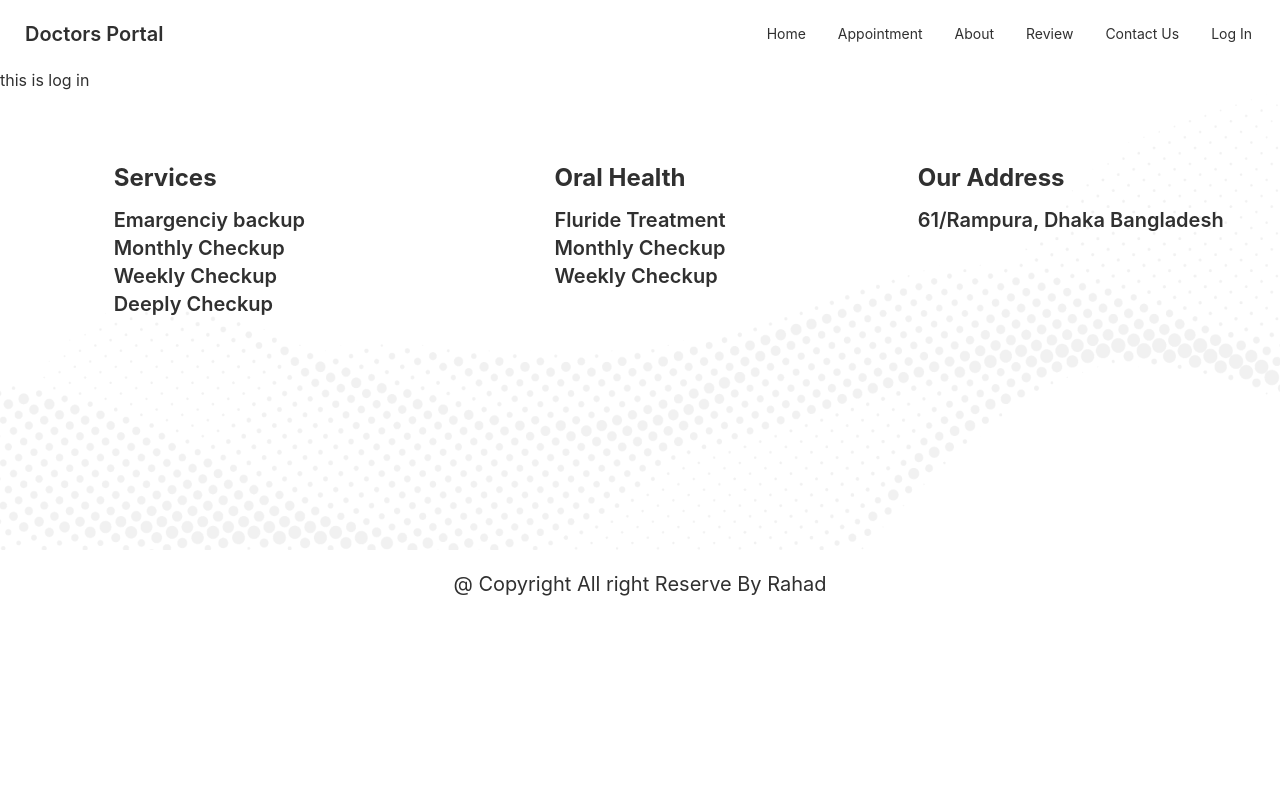
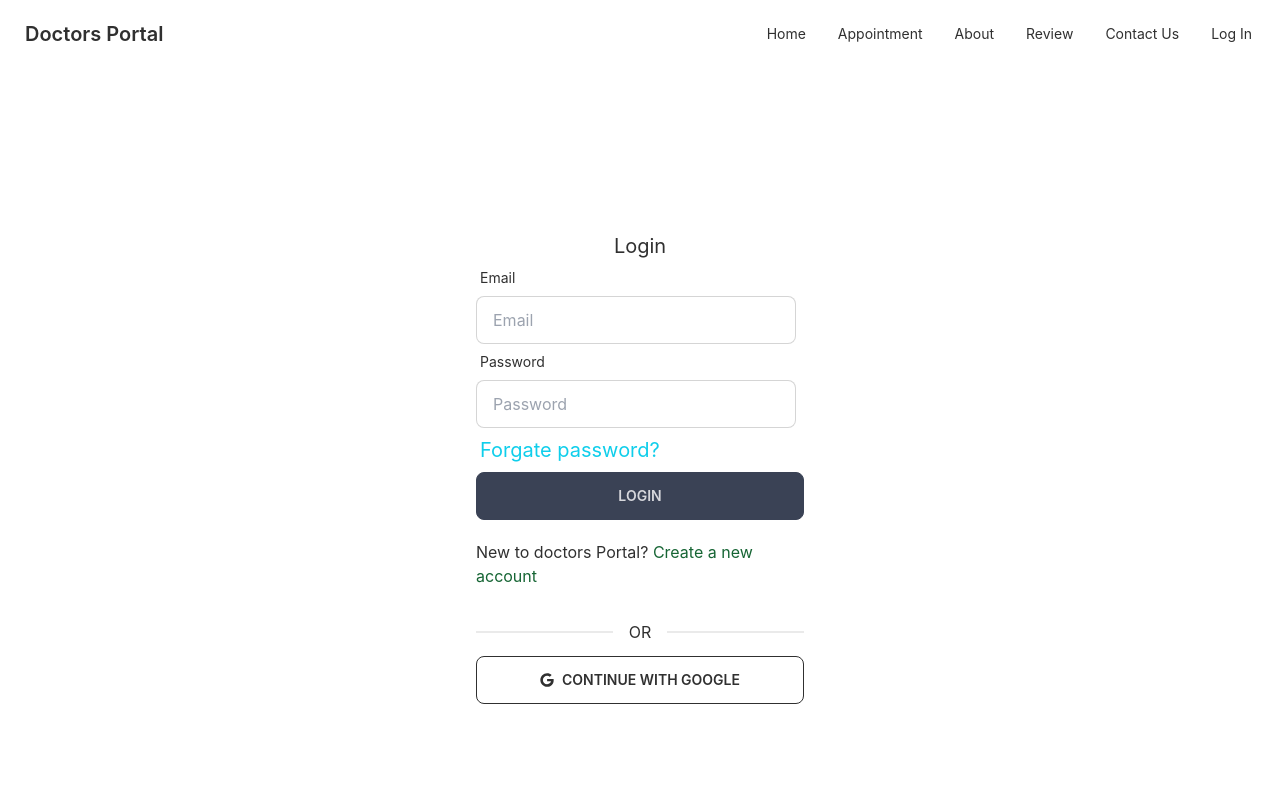
Before and after one commit to Rahadm19/Doctors-portal, a React (Create React App) app: page /login in a window 1280 px wide. Shown: the top 800 px of the page. Built offline with nearby package versions, Linux system fonts and the light colour scheme.

Commit message:
make login form and add firbase

```diff
--- a/package.json
+++ b/package.json
@@ -3,13 +3,17 @@
   "version": "0.1.0",
   "private": true,
   "dependencies": {
+    "@react-icons/all-files": "^4.1.0",
     "@testing-library/jest-dom": "^5.16.2",
     "@testing-library/react": "^12.1.3",
     "@testing-library/user-event": "^13.5.0",
     "date-fns": "^2.30.0",
+    "firebase": "^10.0.0",
     "react": "^17.0.2",
     "react-day-picker": "^8.8.0",
     "react-dom": "^17.0.2",
+    "react-hook-form": "^7.45.1",
+    "react-icons": "^4.10.1",
     "react-router-dom": "^6.14.0",
     "react-scripts": "5.0.0",
     "web-vitals": "^2.1.4"
--- a/src/Pages/Home/Login/Login.js
+++ b/src/Pages/Home/Login/Login.js
@@ -1,9 +1,43 @@
 import React from "react";
+import { useState } from "react";
+import { useForm } from "react-hook-form";
+import { Link } from "react-router-dom";
+import { FaGoogle } from "@react-icons/all-files/fa/FaGoogle";
 
 const Login = () => {
+  const { register, handleSubmit } = useForm();
+  const [data, setData] = useState("");
+
+  const handleLogin = data => {
+    console.log(data)
+  }
   return (
-    <div>
-      <h2>this is log in</h2>
+    <div className="lg:h-[800px] flex justify-center items-center">
+      <div className="w-96 p-7">
+        <h3 className="text-xl text-center">Login</h3>
+        <form onSubmit={handleSubmit(handleLogin)}>
+
+          <div className="form-control w-full max-w-xs">
+            <label className="label"><span className="label-text">Email</span></label>
+            <input required {...register("email")} type="email" placeholder="Email" className="input input-bordered w-full max-w-xs" />
+          </div>
+
+          <div className="form-control w-full max-w-xs">
+            <label className="label"><span className="label-text">Password</span></label>
+            <input required {...register("password")} type="password" placeholder="Password" className="input input-bordered w-full max-w-xs" />
+            <label className="label">
+              <Link to="./forgate" className="label-text-alt text-primary text-xl">Forgate password?</Link>
+            </label>
+          </div>
+          <p>{data}</p>
+          <input className="btn btn-accent  w-full" value="Login" type="submit" />
+        </form>
+        <p className="py-5">New to doctors Portal? <Link to="./signup" className="text-green-800">Create a new account</Link> </p>
+        <div className="flex flex-col w-full border-opacity-50">
+          <div className="divider">OR</div>
+        </div>
+        <button className="btn btn-outline w-full"> <span><FaGoogle /></span> CONTINUE WITH GOOGLE</button>
+      </div>
     </div>
   );
 };
--- /dev/null
+++ b/src/firebase/firebase.config.js
@@ -0,0 +1,18 @@
+// Import the functions you need from the SDKs you need
+import { initializeApp } from "firebase/app";
+// TODO: Add SDKs for Firebase products that you want to use
+// https://firebase.google.com/docs/web/setup#available-libraries
+
+// Your web app's Firebase configuration
+const firebaseConfig = {
+    apiKey: process.env.REACT_APP_apiKey,
+    authDomain: process.env.REACT_APP_authDomain,
+    projectId: process.env.REACT_APP_projectId,
+    storageBucket: process.env.REACT_APP_storageBucket,
+    messagingSenderId: process.env.REACT_APP_messagingSenderId,
+    appId: process.env.REACT_APP_appId,
+};
+
+// Initialize Firebase
+const app = initializeApp(firebaseConfig);
+export default app;
```
Also changed, not shown: 1 other file (tests, documents, lock files or other folders).
